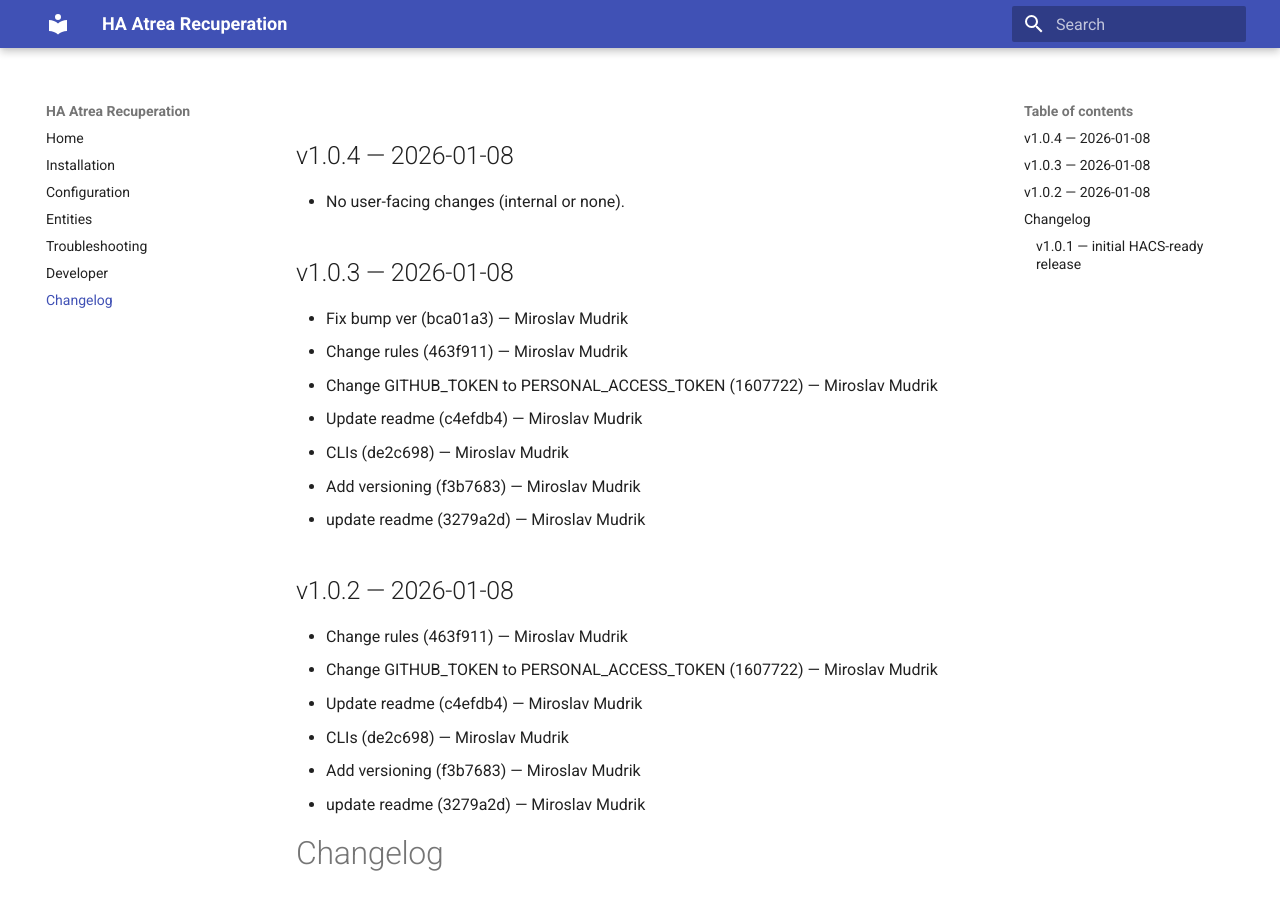
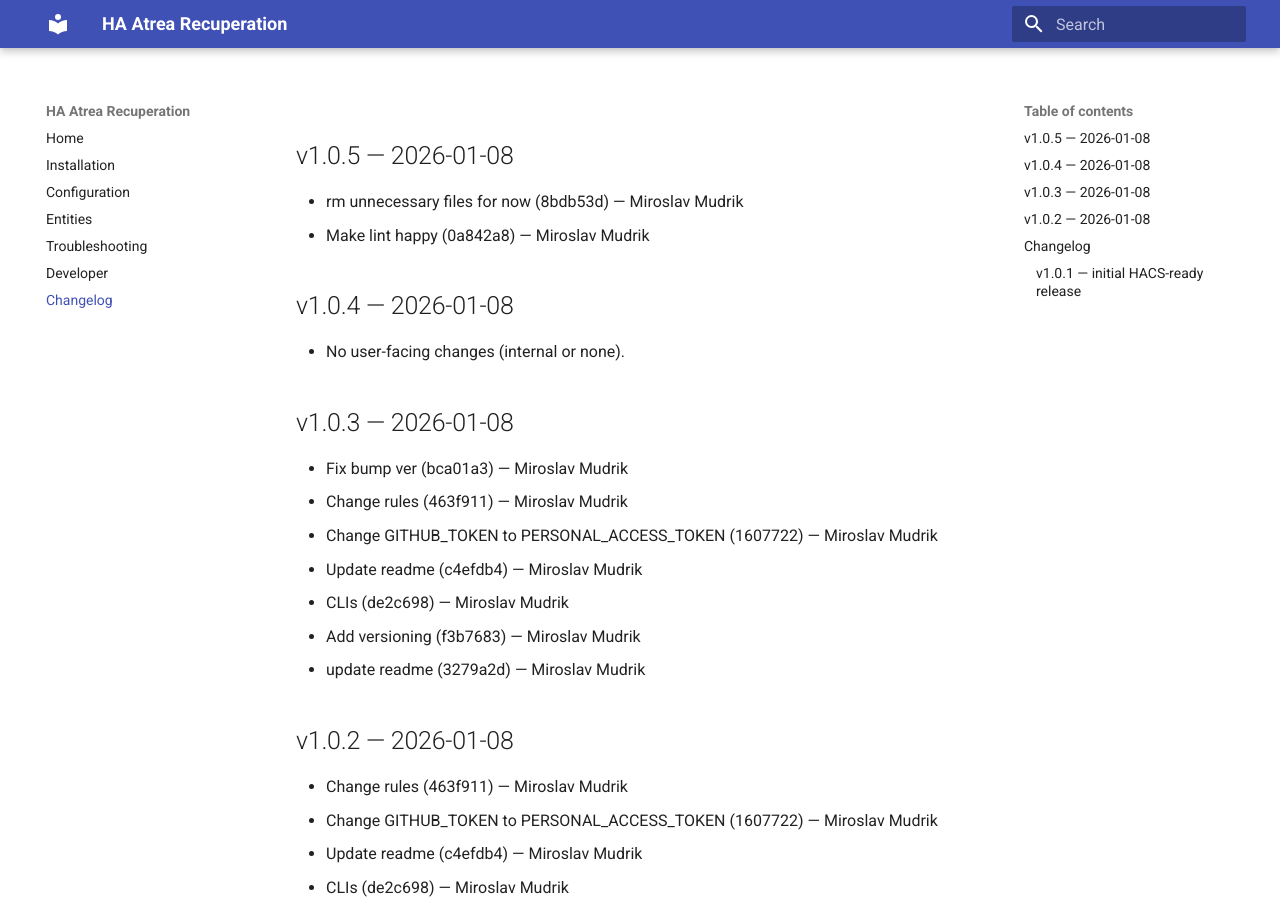
Before and after one commit to Chester929/ha_atrea_recuperation, an MkDocs documentation site: the page built from docs/changelog.md, in a window 1280 px wide and 900 px high. Built offline with MkDocs 1.6.1 and Material for MkDocs 9.7.7, drawn with Linux system fonts in a browser that asks for light colours.

Commit message:
Bump version to v1.0.5 and update changelog

```diff
--- a/docs/changelog.md
+++ b/docs/changelog.md
@@ -1,3 +1,10 @@
+## v1.0.5 — 2026-01-08
+
+- rm unnecessary files for now (8bdb53d) — Miroslav Mudrik
+- Make lint happy (0a842a8) — Miroslav Mudrik
+
+
+
 ## v1.0.4 — 2026-01-08
 
 - No user-facing changes (internal or none).
```
Also changed, not shown: 2 other files.
